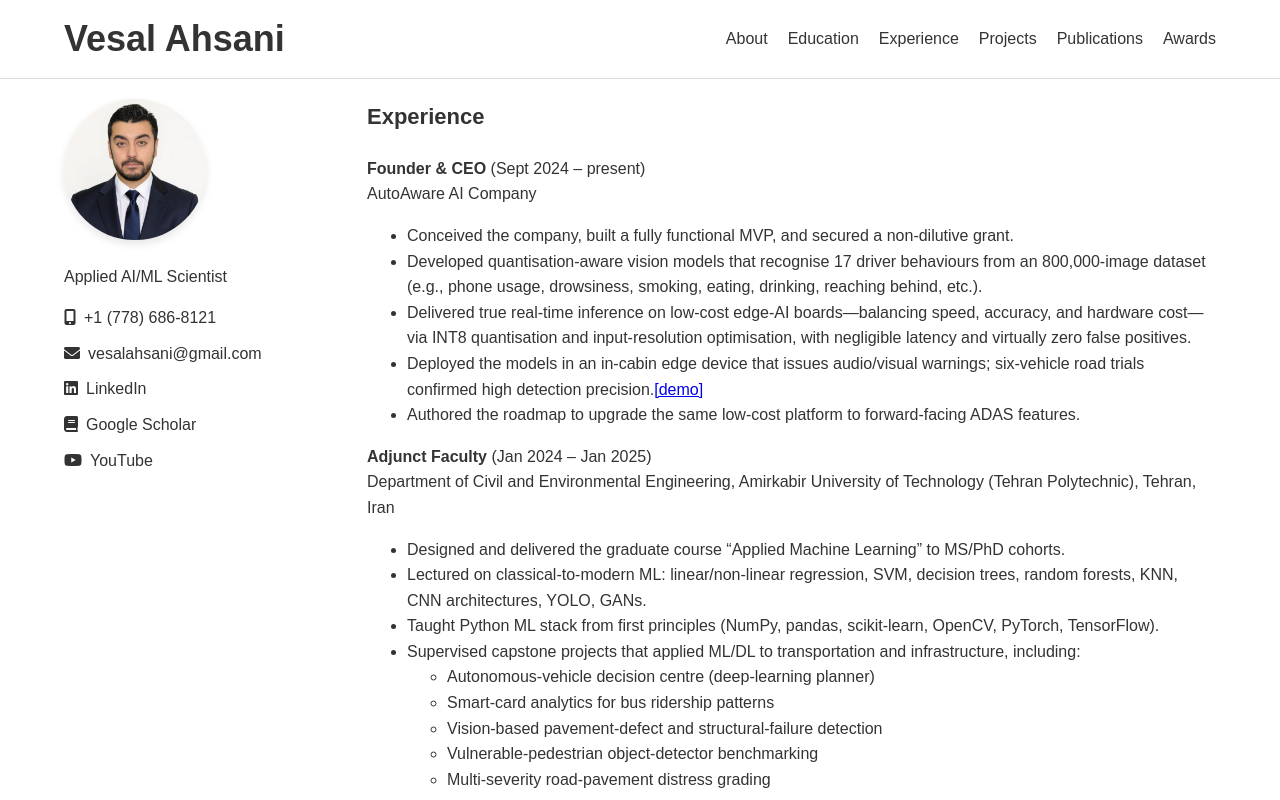
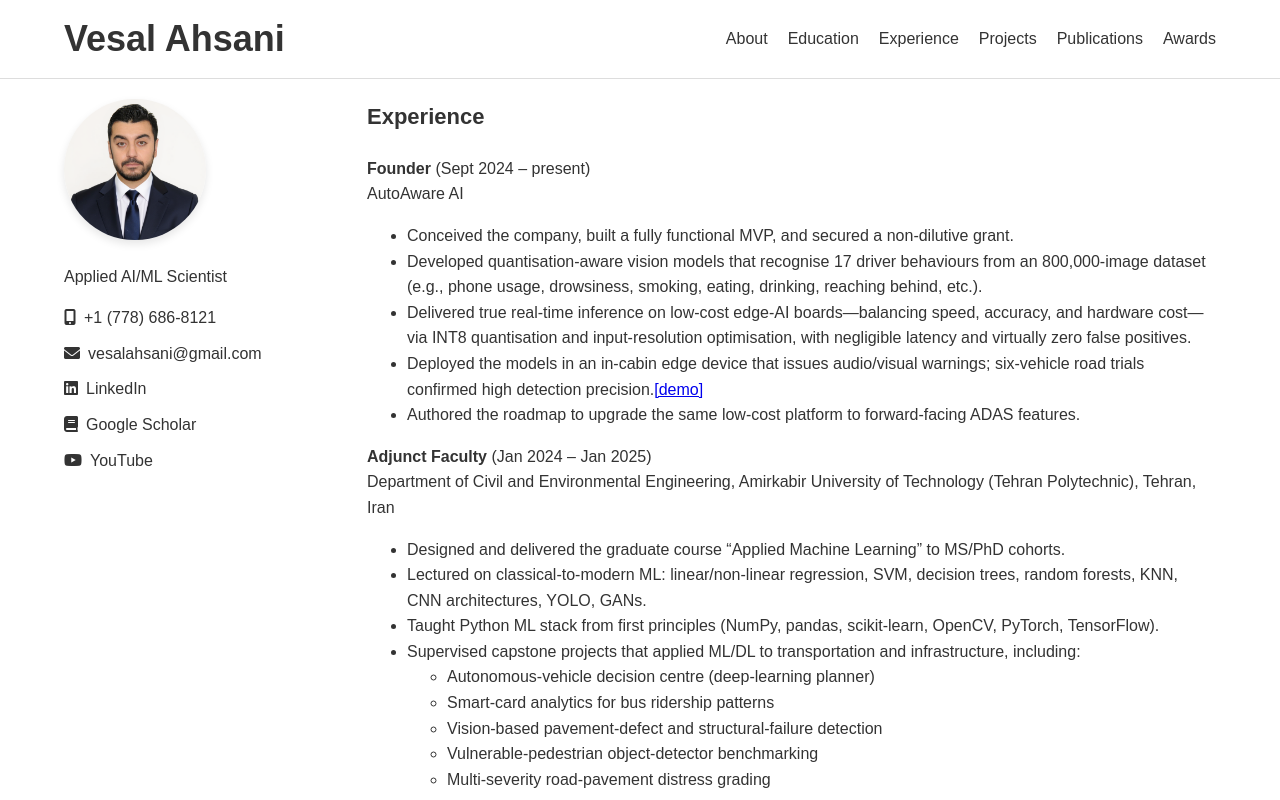
Before and after one commit to VesalAhsani/vesalahsani.github.io, a plain HTML site: page experience.html in a window 1280 px wide. Shown: the top 800 px of the page. Drawn offline with Linux system fonts and the light colour scheme.

Commit message:
Update experience.html

```diff
--- a/experience.html
+++ b/experience.html
@@ -42,7 +42,7 @@
             <section id="experience">
                 <h3>Experience</h3>
 
-                <p><strong>Founder & CEO</strong> (Sept 2024 – present)<br>AutoAware AI Company</p>
+                <p><strong>Founder</strong> (Sept 2024 – present)<br>AutoAware AI</p>
                 <ul>
                     <li>Conceived the company, built a fully functional MVP, and secured a non-dilutive grant.</li>
                     <li>Developed quantisation-aware vision models that recognise 17 driver behaviours from an 800,000-image dataset (e.g., phone usage, drowsiness, smoking, eating, drinking, reaching behind, etc.).</li>
```
